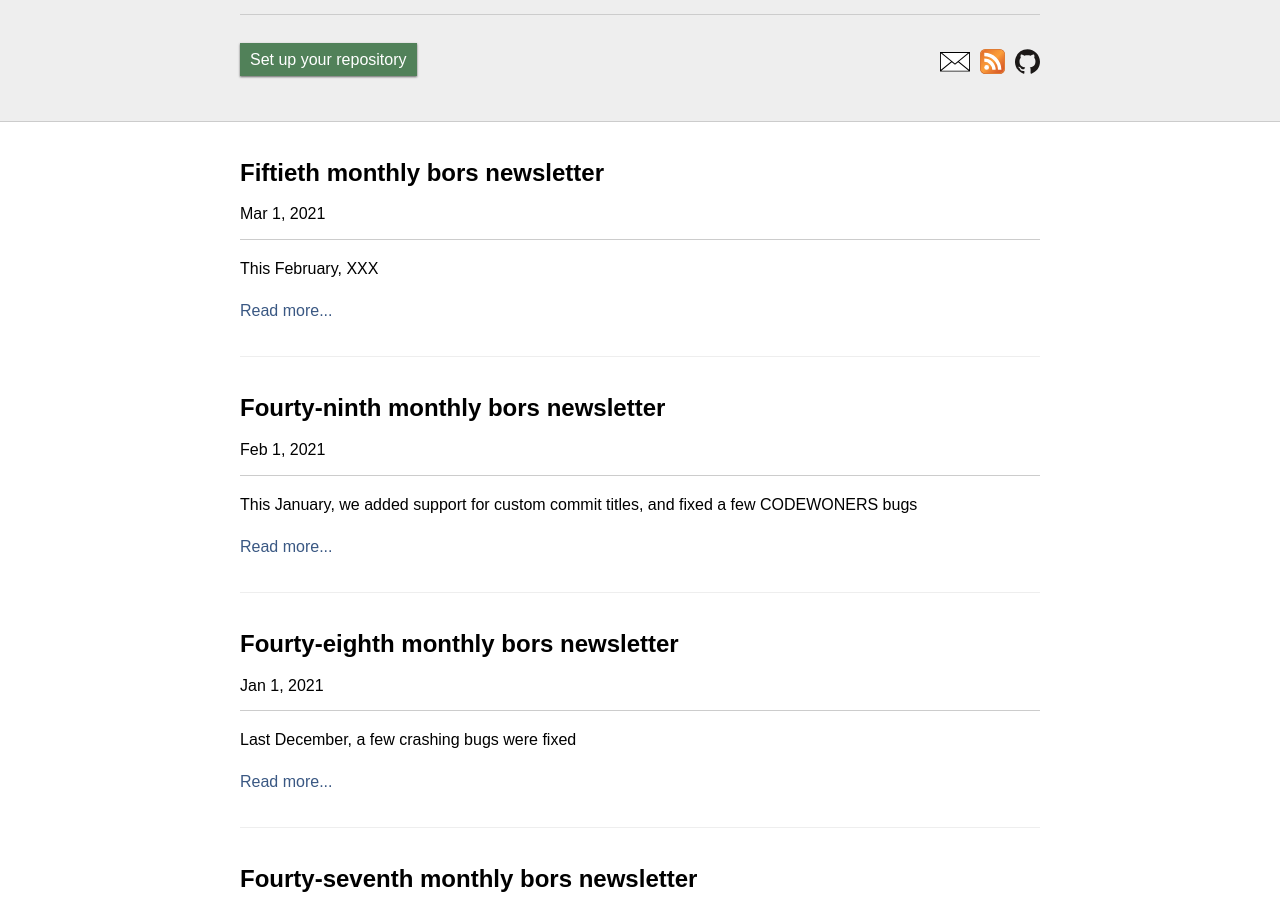
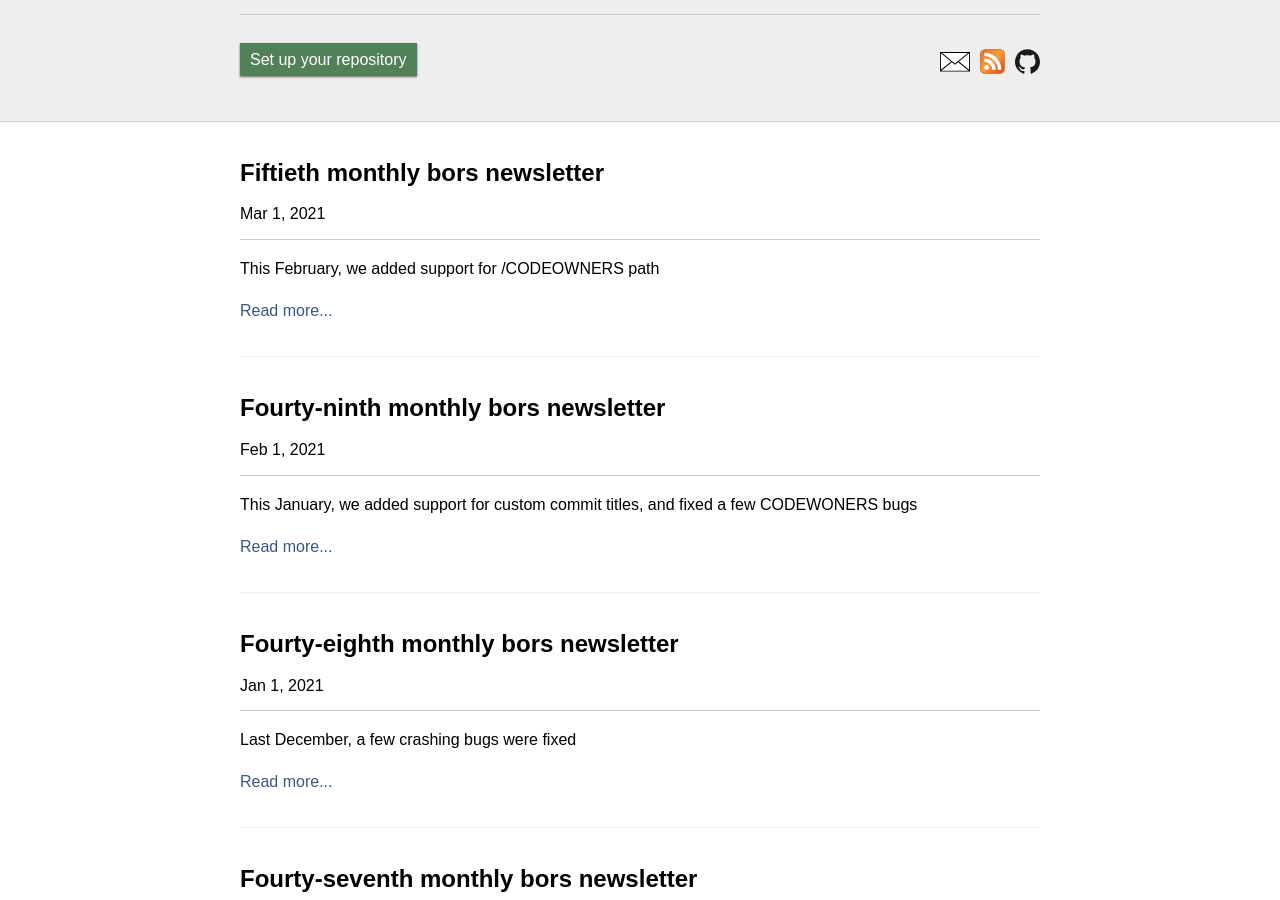
Before and after one commit to bors-ng/bors-ng.github.io, a Jekyll site: the page built from index.html, in a window 1280 px wide and 900 px high, scrolled down 1015 px. Built offline with Jekyll 4.4.1, drawn with Linux system fonts in a browser that asks for light colours; the list of posts is cut into pages by our own code.

Commit message:
Add summary line

```diff
--- a/_posts/2021-03-01-tmib-50.md
+++ b/_posts/2021-03-01-tmib-50.md
@@ -2,7 +2,7 @@
 layout:     post
 title:      Fiftieth monthly bors newsletter
 date:       2021-03-01 00:00:00
-summary:    This February, XXX
+summary:    This February, we added support for /CODEOWNERS path
 categories: newsletter
 ---
 
```
